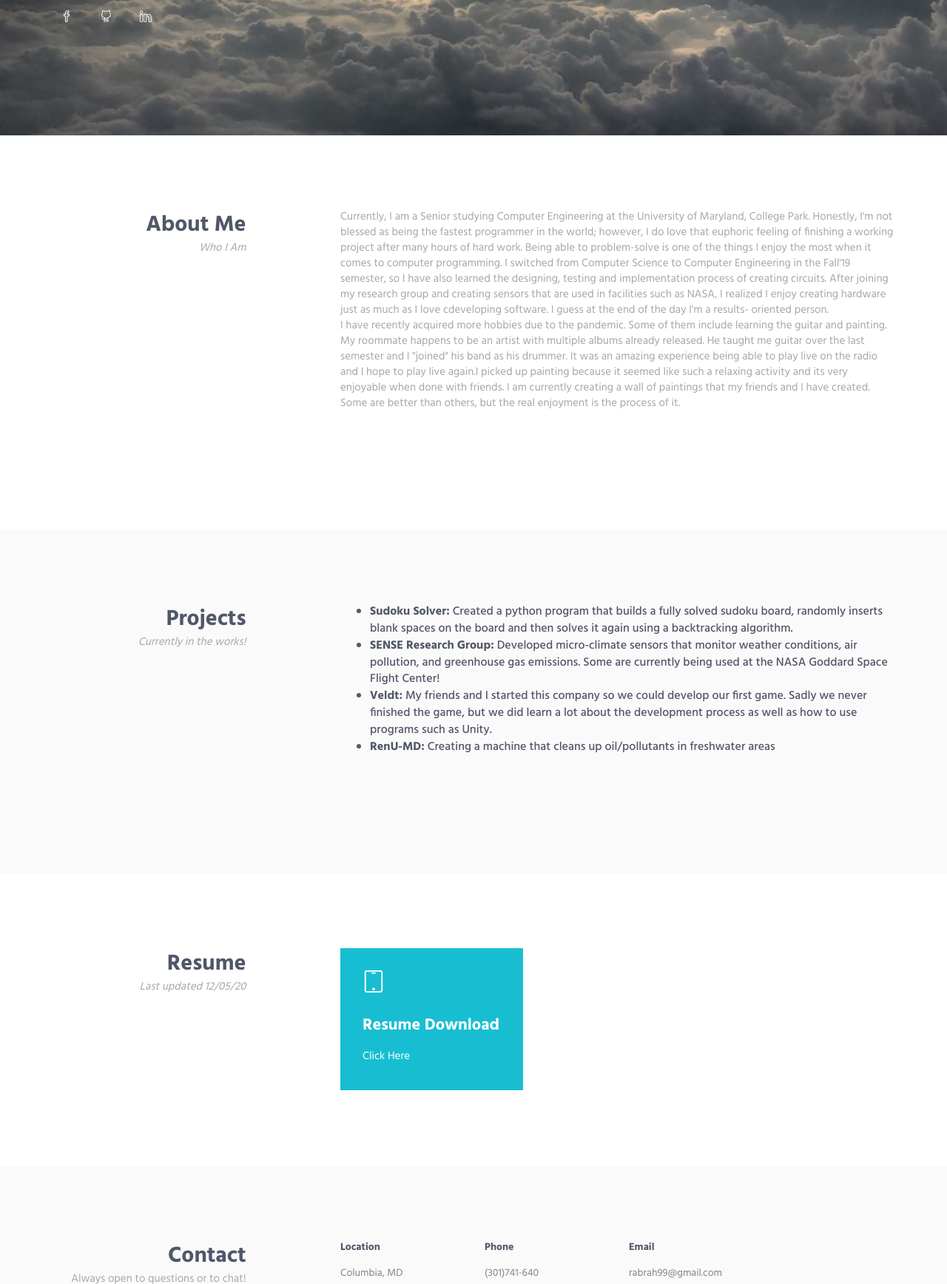
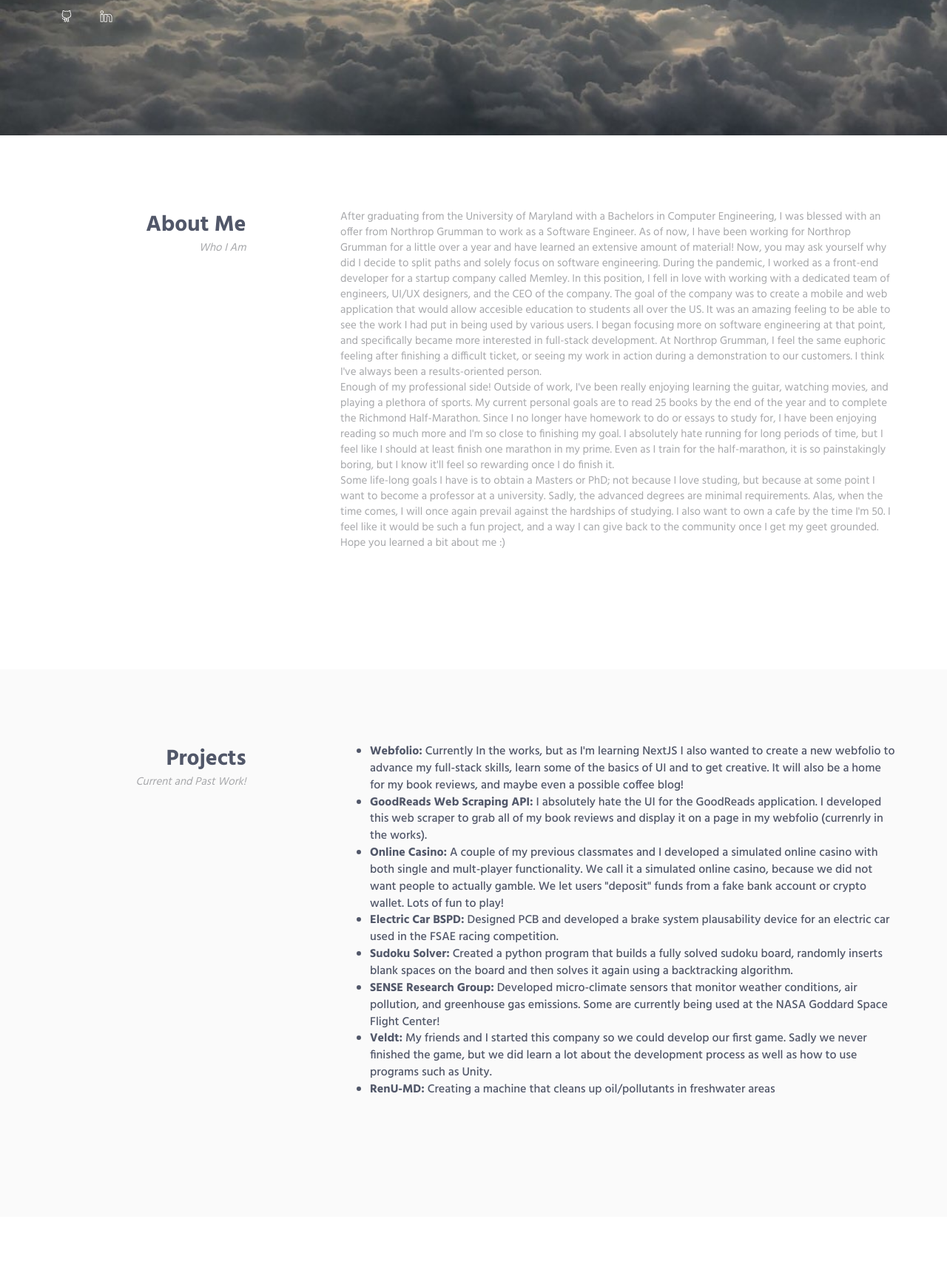
Before and after one commit to Richrosh3/Richrosh3.github.io, a plain HTML site: page index.html in a window 1280 px wide. Shown: the part 548-2284 px from the top of the page at 74% size. Drawn offline with Linux system fonts and the light colour scheme.

Commit message:
Updated post-college

```diff
--- a/index.html
+++ b/index.html
@@ -73,10 +73,9 @@
                     <div class="col-sm-10">
                         <div class="promo-block-divider">
                             <h1 class="promo-block-title">Roshen <br/> Abraham</h1>
-                            <p class="promo-block-text">Computer Engineering Student at University of Maryland, College Park <br/> Desktop Support Manager at University of Maryland, College Park Department of IT<br/> Software Developer at NuroStream</p>
+                            <p class="promo-block-text">Software Engineer at Northrop Grumman <br/> Bachelors in Computer Engineering from the University of Maryland, College Park<br/> Interested in Full Stack development</p>
                         </div>
                         <ul class="list-inline">
-                            <li><a href="facebook.com/roshen.abraham.1" target="_blank" class="social-icons"><i class="icon-social-facebook"></i></a></li>
                             <li><a href="https://github.com/Richrosh3" target="_blank" class="social-icons"><i class="icon-social-github"></i></a></li>
                             <li><a href="https://www.linkedin.com/in/roshen-a-230722114?lipi=urn%3Ali%3Apage%3Ad_flagship3_profile_view_base_contact_details%3BhgCNn1poSAai0ffLvVy9rw%3D%3D"  target="_blank" class="social-icons"><i class="icon-social-linkedin"></i></a></li>
                         </ul>
@@ -101,23 +100,31 @@
                     </div>
                     <div class="col-sm-8 col-sm-offset-1">
                         <div class="margin-b-60">
-                            <p>     Currently, I am a Senior studying Computer Engineering at the University of Maryland,
-                                College Park. Honestly, I'm not blessed as being the fastest programmer in the world;
-                                however, I do love that euphoric feeling of finishing a working project after many
-                                hours of hard work. Being able to problem-solve is one of the things I enjoy the most
-                                when it comes to computer programming. I switched from Computer Science to Computer
-                                Engineering in the Fall'19 semester, so I have also learned the designing, testing and
-                                implementation process of creating circuits. After joining my research group and creating
-                                sensors that are used in facilities such as NASA, I realized I enjoy creating hardware
-                                just as much as I love cdeveloping software. I guess at the end of the day I'm a results-
-                                oriented person. <br/>
-                                    I have recently acquired more hobbies due to the pandemic. Some of them include learning
-                                the guitar and painting. My roommate happens to be an artist with multiple albums already
-                                released. He taught me guitar over the last semester and I "joined" his band as his drummer.
-                                It was an amazing experience being able to play live on the radio and I hope to play live
-                                again.I picked up painting because it seemed like such a relaxing activity and its very
-                                enjoyable when done with friends. I am currently creating a wall of paintings that my friends
-                                and I have created. Some are better than others, but the real enjoyment is the process of it.
+                            <p>
+                                After graduating from the University of Maryland with a Bachelors in Computer Engineering, I was blessed with an
+                                offer from Northrop Grumman to work as a Software Engineer. As of now, I have been working for Northrop Grumman for
+                                a little over a year and have learned an extensive amount of material! Now, you may ask yourself why did I decide to split
+                                paths and solely focus on software engineering. During the pandemic, I worked as a front-end developer for a startup company
+                                called Memley. In this position, I fell in love with working with a dedicated team of engineers, UI/UX designers, and the
+                                CEO of the company. The goal of the company was to create a mobile and web application that would allow accesible education
+                                to students all over the US. It was an amazing feeling to be able to see the work I had put in being used by various users.
+                                I began focusing more on software engineering at that point, and specifically became more interested in full-stack development.
+                                At Northrop Grumman, I feel the same euphoric feeling after finishing a difficult ticket, or seeing my work in action during
+                                a demonstration to our customers. I think I've always been a results-oriented person.
+                                <br/>
+                                Enough of my professional side! Outside of work, I've been really enjoying learning the guitar, watching movies, and playing
+                                a plethora of sports. My current personal goals are to read 25 books by the end of the year and to complete the Richmond
+                                Half-Marathon. Since I no longer have homework to do or essays to study for, I have been enjoying reading so much more and I'm
+                                so close to finishing my goal. I absolutely hate running for long periods of time, but I feel like I should at least finish one
+                                marathon in my prime. Even as I train for the half-marathon, it is so painstakingly boring, but I know it'll feel so rewarding
+                                once I do finish it.
+                                </br>
+                                Some life-long goals I have is to obtain a Masters or PhD; not because I love studing, but because at some point I want to become
+                                a professor at a university. Sadly, the advanced degrees are minimal requirements. Alas, when the time comes, I will once again
+                                prevail against the hardships of studying. I also want to own a cafe by the time I'm 50. I feel like it would be such a fun project,
+                                and a way I can give back to the community once I get my geet grounded.
+                                </br>
+                                Hope you learned a bit about me :)
                             </p>
                     </div>
                 </div>
@@ -134,7 +141,7 @@
                     <div class="col-sm-3 sm-margin-b-30">
                         <div class="text-right sm-text-left">
                             <h2 class="margin-b-0">Projects</h2>
-                            <p><i>Currently in the works!</i></p>
+                            <p><i>Current and Past Work!</i></p>
 
 
                         </div>
@@ -143,14 +150,34 @@
                         <div class="margin-b-60">
                             <ul>
                                 <li>
+                                    <b>Webfolio:</b>    Currently In the works, but as I'm learning NextJS I also wanted to create a new webfolio
+                                                        to advance my full-stack skills, learn some of the basics of UI and to get creative. It will
+                                                        also be a home for my book reviews, and maybe even a possible coffee blog!
+                                </li>
+                                <li>
+                                    <b>GoodReads Web Scraping API:</b>  I absolutely hate the UI for the GoodReads application. I developed
+                                                                        this web scraper to grab all of my book reviews and display it on a
+                                                                        page in my webfolio (currenrly in the works).
+                                </li>
+                                <li>
+                                    <b>Online Casino:</b>   A couple of my previous classmates and I developed a simulated online casino with both
+                                                            single and mult-player functionality. We call it a simulated online casino, because we
+                                                            did not want people to actually gamble. We let users "deposit" funds from a fake bank
+                                                            account or crypto wallet. Lots of fun to play!
+                                </li>
+                                <li>
+                                    <b>Electric Car BSPD:</b>   Designed PCB and developed a brake system plausability device for an
+                                                                electric car used in the FSAE racing competition.
+                                </li>
+                                <li>
                                     <b>Sudoku Solver:</b>   Created a python program that builds a fully solved sudoku board,
                                                             randomly inserts blank spaces on the board and then solves it again
                                                             using a backtracking algorithm.
                                 </li>
                                 <li>
-                                    <b>SENSE Research Group:</b> Developed micro-climate sensors that monitor weather conditions,
-                                                                 air pollution, and greenhouse gas emissions. Some are currently
-                                                                 being used at the NASA Goddard Space Flight Center!
+                                    <b>SENSE Research Group:</b>    Developed micro-climate sensors that monitor weather conditions,
+                                                                    air pollution, and greenhouse gas emissions. Some are currently
+                                                                    being used at the NASA Goddard Space Flight Center!
                                 </li>
                                 <li>
                                     <b>Veldt:</b>   My friends and I started this company so we could develop our first game.
@@ -177,7 +204,7 @@
                         <div class="col-sm-3 sm-margin-b-30">
                             <div class="text-right sm-text-left">
                                 <h2 class="margin-b-0">Resume</h2>
-                                <p><i>Last updated 12/05/20</i></p>
+                                <p><i>Last updated 08/05/2023</i></p>
                             </div>
                         </div>
                         <div class="col-sm-8 col-sm-offset-1">
@@ -239,7 +266,7 @@
                             <div class="row">
                                 <div class="col-md-3 col-xs-6 md-margin-b-30">
                                     <h5>Location</h5>
-                                    <a href="#"> Columbia, MD</a>
+                                    <a href="#"> Richmond, VA</a>
                                 </div>
                                 <div class="col-md-3 col-xs-6 md-margin-b-30">
                                     <h5>Phone</h5>
```
Also changed, not shown: 1 other file.
